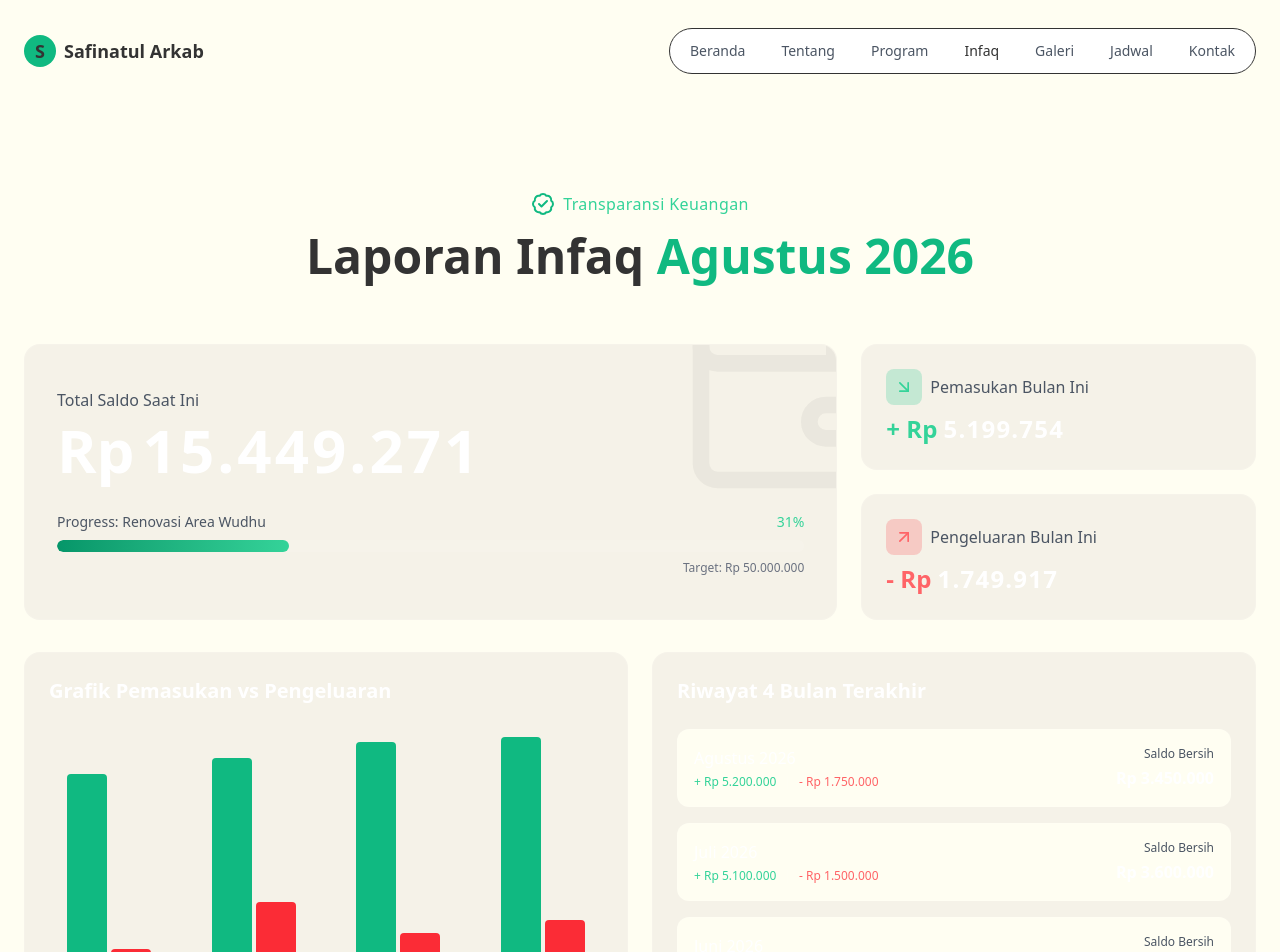
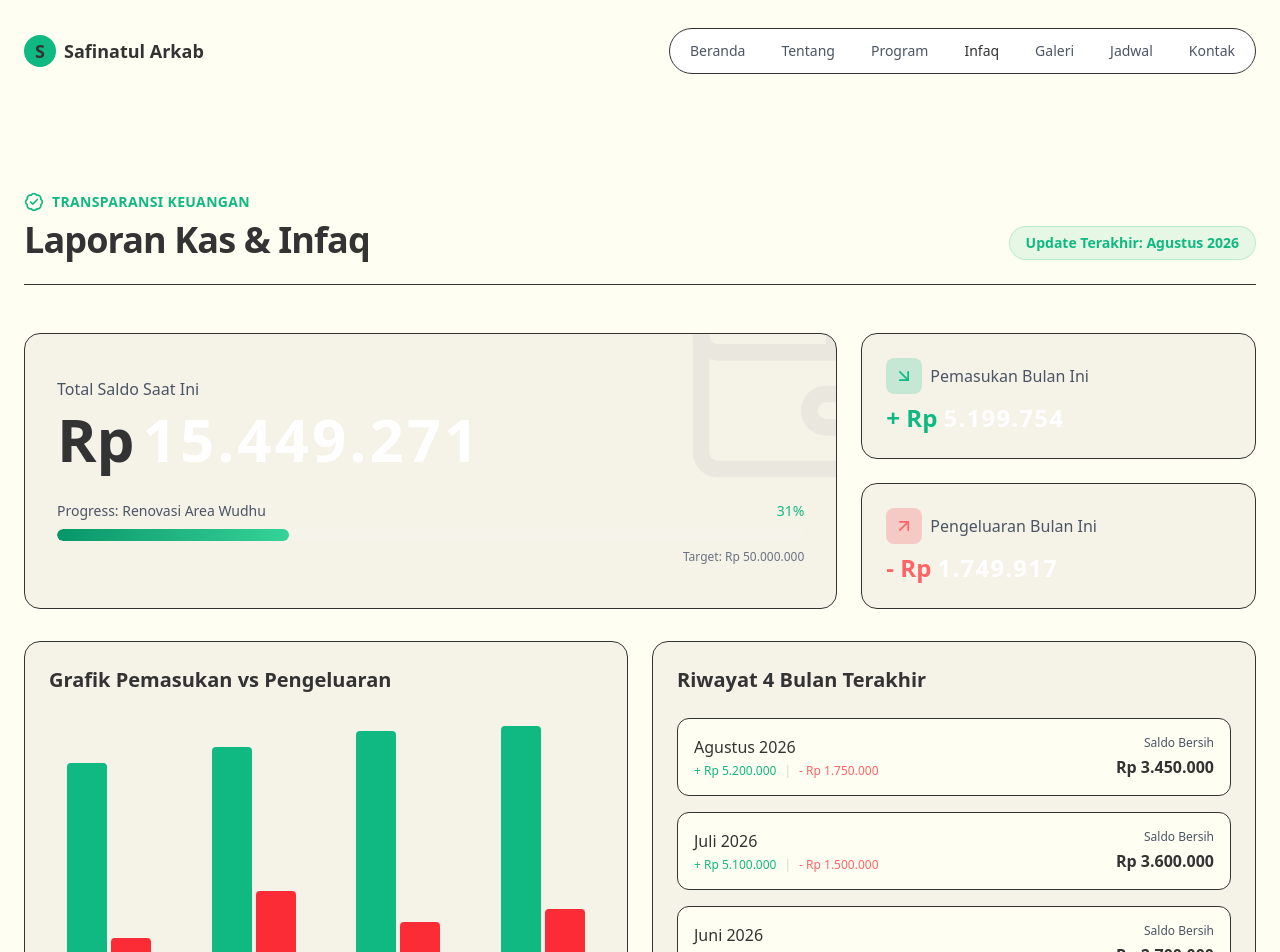
Before and after one commit to kaz-hero123/Musholla-Safinatul-Arkab, a Next.js app: page /infaq in a window 1280 px wide. Shown: the top 952 px of the page. Built offline with nearby package versions, Linux system fonts and the light colour scheme; a web font is replaced by a local one.

Commit message:
refactor(infaq): restructure financial transparency header

```diff
--- a/src/components/sections/InfaqReport.tsx
+++ b/src/components/sections/InfaqReport.tsx
@@ -17,25 +17,32 @@ export default function InfaqReport() {
           initial={{ opacity: 0, y: 20 }}
           whileInView={{ opacity: 1, y: 0 }}
           viewport={{ once: true }}
-          className="text-center mb-16"
+          className="mb-12 flex flex-col md:flex-row justify-between items-end border-b border-border pb-6 gap-4"
         >
-          <div className="flex items-center justify-center gap-2 mb-4">
-            <BadgeCheck className="text-emerald-primary" size={24} />
-            <span className="text-emerald-light font-medium tracking-wide">Transparansi Keuangan</span>
+          <div>
+            <div className="flex items-center gap-2 mb-2">
+              <BadgeCheck className="text-emerald-primary" size={20} />
+              <span className="text-emerald-primary text-sm font-bold tracking-wide uppercase">Transparansi Keuangan</span>
+            </div>
+            <h2 className="text-4xl font-display font-bold text-text-primary tracking-tight">
+              Laporan Kas & Infaq
+            </h2>
           </div>
-          <h2 className="text-3xl md:text-5xl font-display font-bold text-text-primary mb-4">
-            Laporan Infaq <span className="text-emerald-primary">{infaq.lastUpdated}</span>
-          </h2>
+          <div className="text-left md:text-right">
+            <span className="inline-block bg-emerald-primary/10 text-emerald-primary px-4 py-1.5 rounded-full text-sm font-semibold border border-emerald-primary/20">
+              Update Terakhir: {infaq.lastUpdated}
+            </span>
+          </div>
         </motion.div>
 
         <div className="grid grid-cols-1 lg:grid-cols-3 gap-6 mb-8">
           {/* Main Balance Card */}
-          <div className="bg-bg-secondary border border-white/10 rounded-2xl p-8 lg:col-span-2 flex flex-col justify-center relative overflow-hidden">
+          <div className="bg-bg-secondary border border-border rounded-2xl p-8 lg:col-span-2 flex flex-col justify-center relative overflow-hidden">
             <div className="absolute -right-10 -top-10 opacity-5">
               <Wallet size={200} />
             </div>
             <p className="text-text-secondary font-medium mb-2">Total Saldo Saat Ini</p>
-            <div className="flex items-baseline gap-2 text-4xl md:text-6xl font-bold font-display text-white">
+            <div className="flex items-baseline gap-2 text-4xl md:text-6xl font-bold font-display text-text-primary">
               <span>Rp</span>
               <NumberTicker value={infaq.currentBalance} />
             </div>
@@ -43,7 +50,7 @@ export default function InfaqReport() {
             <div className="mt-8">
               <div className="flex justify-between text-sm mb-2">
                 <span className="text-text-secondary">Progress: {infaq.goalTitle}</span>
-                <span className="text-emerald-light font-medium">{progressPercent}%</span>
+                <span className="text-emerald-primary font-medium">{progressPercent}%</span>
               </div>
               <div className="h-3 w-full bg-white/10 rounded-full overflow-hidden">
                 <motion.div
@@ -61,19 +68,19 @@ export default function InfaqReport() {
 
           {/* Income/Expense Cards */}
           <div className="flex flex-col gap-6">
-            <div className="bg-bg-secondary border border-white/10 rounded-2xl p-6 flex-1 flex flex-col justify-center">
+            <div className="bg-bg-secondary border border-border rounded-2xl p-6 flex-1 flex flex-col justify-center">
               <div className="flex items-center gap-2 mb-2">
                 <div className="p-2 bg-emerald-500/20 rounded-lg">
-                  <ArrowDownRight className="text-emerald-light" size={20} />
+                  <ArrowDownRight className="text-emerald-primary" size={20} />
                 </div>
                 <span className="text-text-secondary font-medium">Pemasukan Bulan Ini</span>
               </div>
-              <div className="text-2xl font-bold text-emerald-light">
+              <div className="text-2xl font-bold text-emerald-primary">
                 + Rp <NumberTicker value={infaq.incomeThisMonth} />
               </div>
             </div>
 
-            <div className="bg-bg-secondary border border-white/10 rounded-2xl p-6 flex-1 flex flex-col justify-center">
+            <div className="bg-bg-secondary border border-border rounded-2xl p-6 flex-1 flex flex-col justify-center">
               <div className="flex items-center gap-2 mb-2">
                 <div className="p-2 bg-red-500/20 rounded-lg">
                   <ArrowUpRight className="text-red-400" size={20} />
@@ -90,8 +97,8 @@ export default function InfaqReport() {
         {/* CSS Chart & Monthly History */}
         <div className="grid grid-cols-1 lg:grid-cols-2 gap-6 mb-12">
           {/* Bar Chart */}
-          <div className="bg-bg-secondary border border-white/10 rounded-2xl p-6 flex flex-col">
-             <h3 className="text-xl font-bold text-white mb-8">Grafik Pemasukan vs Pengeluaran</h3>
+          <div className="bg-bg-secondary border border-border rounded-2xl p-6 flex flex-col">
+             <h3 className="text-xl font-bold text-text-primary mb-8">Grafik Pemasukan vs Pengeluaran</h3>
              <div className="flex-1 flex h-48 items-end gap-2 sm:gap-6 mt-auto">
                 {infaq.history.map((data, i) => {
                   const maxVal = Math.max(...infaq.history.map(d => Math.max(d.income, d.expense)));
@@ -100,9 +107,9 @@ export default function InfaqReport() {
 
                   return (
                     <div key={i} className="flex-1 flex flex-col items-center gap-3 group h-full">
-                      <div className="flex w-full items-end justify-center gap-1 h-full">
+                      <div className="flex w-full items-end justify-center gap-1 flex-1">
                         <div className="w-1/2 sm:w-1/3 bg-emerald-primary rounded-t-sm relative group-hover:bg-emerald-light transition-colors" style={{ height: incomeHeight }}>
-                          <span className="absolute -top-6 left-1/2 -translate-x-1/2 text-[10px] text-emerald-light opacity-0 group-hover:opacity-100 transition-opacity whitespace-nowrap">{(data.income / 1000000).toFixed(1)}M</span>
+                          <span className="absolute -top-6 left-1/2 -translate-x-1/2 text-[10px] text-emerald-primary opacity-0 group-hover:opacity-100 transition-opacity whitespace-nowrap">{(data.income / 1000000).toFixed(1)}M</span>
                         </div>
                         <div className="w-1/2 sm:w-1/3 bg-red-500 rounded-t-sm relative group-hover:bg-red-400 transition-colors" style={{ height: expenseHeight }}>
                           <span className="absolute -top-6 left-1/2 -translate-x-1/2 text-[10px] text-red-400 opacity-0 group-hover:opacity-100 transition-opacity whitespace-nowrap">{(data.expense / 1000000).toFixed(1)}M</span>
@@ -126,22 +133,22 @@ export default function InfaqReport() {
           </div>
 
           {/* Monthly Summary */}
-          <div className="bg-bg-secondary border border-white/10 rounded-2xl p-6">
-            <h3 className="text-xl font-bold text-white mb-6">Riwayat 4 Bulan Terakhir</h3>
+          <div className="bg-bg-secondary border border-border rounded-2xl p-6">
+            <h3 className="text-xl font-bold text-text-primary mb-6">Riwayat 4 Bulan Terakhir</h3>
             <div className="space-y-4">
                {infaq.history.slice().reverse().map((data, i) => (
-                 <div key={i} className="flex items-center justify-between p-4 bg-bg-primary rounded-xl border border-white/5">
+                 <div key={i} className="flex items-center justify-between p-4 bg-bg-primary rounded-xl border border-border">
                    <div>
-                     <p className="font-medium text-white mb-1">{data.month}</p>
+                     <p className="font-medium text-text-primary mb-1">{data.month}</p>
                      <p className="text-xs">
-                       <span className="text-emerald-light">+ Rp {Intl.NumberFormat("id-ID").format(data.income)}</span>
-                       <span className="mx-2 text-white/20">|</span>
+                       <span className="text-emerald-primary">+ Rp {Intl.NumberFormat("id-ID").format(data.income)}</span>
+                       <span className="mx-2 text-text-primary/20">|</span>
                        <span className="text-red-400">- Rp {Intl.NumberFormat("id-ID").format(data.expense)}</span>
                      </p>
                    </div>
                    <div className="text-right">
                      <p className="text-xs text-text-secondary mb-1">Saldo Bersih</p>
-                     <p className="font-bold text-white">Rp {Intl.NumberFormat("id-ID").format(data.income - data.expense)}</p>
+                     <p className="font-bold text-text-primary">Rp {Intl.NumberFormat("id-ID").format(data.income - data.expense)}</p>
                    </div>
                  </div>
                ))}
@@ -149,13 +156,13 @@ export default function InfaqReport() {
           </div>
         </div>
 
-        <div className="flex flex-col md:flex-row items-center justify-center gap-8 mt-12 p-8 bg-bg-secondary border border-emerald-primary/20 rounded-2xl">
+        <div className="flex flex-col md:flex-row items-center justify-center gap-8 mt-12 p-8 bg-bg-secondary border border-emerald-primary rounded-2xl">
           <div className="text-center md:text-left">
-            <h3 className="text-2xl font-bold text-white mb-2">Salurkan Infaq Anda</h3>
+            <h3 className="text-2xl font-bold text-text-primary mb-2">Salurkan Infaq Anda</h3>
             <p className="text-text-secondary mb-6 max-w-md">Bantu operasional dan program musholla melalui transfer QRIS atau konfirmasi via WhatsApp.</p>
             <a href="#">
               <HoverBorderGradient
-                className="bg-black text-white px-8 py-3 flex items-center justify-center gap-2 mx-auto md:mx-0 w-full md:w-auto"
+                className="bg-bg-primary text-text-primary px-8 py-3 flex items-center justify-center gap-2 mx-auto md:mx-0 w-full md:w-auto"
               >
                 <span>Konfirmasi via WhatsApp</span>
               </HoverBorderGradient>
```
